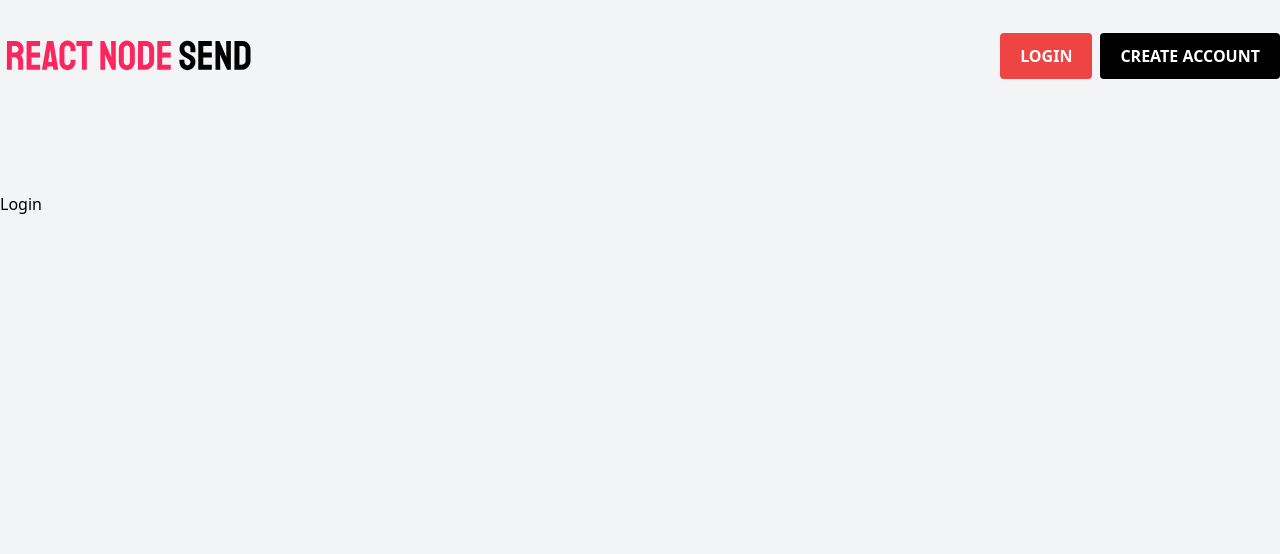
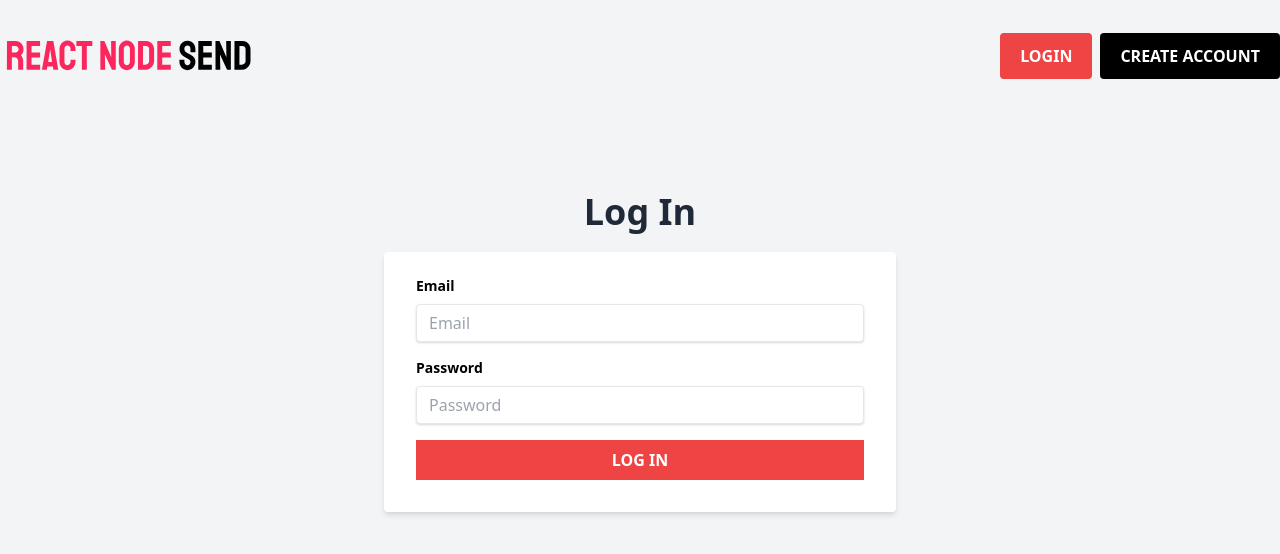
Before and after one commit to jimmy404/NodeServer-Client, a Next.js app: page /login in a window 1280 px wide. Shown: the top 554 px of the page. Built offline with nearby package versions, Linux system fonts and the light colour scheme.

Commit message:
Adding Form for Log in - validations

```diff
--- a/pages/createaccount.js
+++ b/pages/createaccount.js
@@ -19,7 +19,7 @@
                 .required('The email is required'),
             password: Yup.string()
                 .required('The password field cannot be empty')
-                .min(6, 'Password must be at least 8 characters long'),
+                .min(8, 'Password must be at least 8 characters long'),
         }),
         onSubmit: (values) => {
             console.log(values)
--- a/pages/login.js
+++ b/pages/login.js
@@ -1,11 +1,88 @@
 import React from 'react';
 import Layout from '../components/Layout';
+import { useFormik } from 'formik';
+import * as Yup from 'yup';
 
 const Login = () => {
+
+  const formik = useFormik({
+    initialValues: {
+        email: '',
+        password: ''
+    },
+    validationSchema: Yup.object({
+        email: Yup.string()
+            .email('The email is not valid')
+            .required('The email is required'),
+        password: Yup.string()
+            .required('The password field cannot be empty')
+    }),
+    onSubmit: (values) => {
+        console.log(values)
+    }
+});
+
   return(
     <Layout>
-      <h1>Login</h1>
-    </Layout>
+            <div className="md:w-4/5 xl:w-3/5 mx-auto mb-32">
+                <h2 className="text-4xl font-sans font-bold text-gray-800 text-center my-4">Log In</h2>
+                <div className="flex justify-center mt-5">
+                    <div className="w-full max-w-lg">
+                        <form
+                            className="bg-white rounded shadow-md px-8 pt-6 pb-8 mb-4"
+                            onSubmit={formik.handleSubmit}
+                        >
+                            <div className="mb-4">
+                                <label
+                                    className="block text-black text-sm font-bold mb-2"
+                                    htmlFor="email"
+                                >Email</label>
+                                <input
+                                    type="email"
+                                    className="shadow appearance-none border rounded w-full py-2 px-3 text-gray-700 leading-tight focus:outline-none focus:shadow-outline"
+                                    id="email"
+                                    placeholder="Email"
+                                    value={formik.values.email}
+                                    onChange={formik.handleChange}
+                                    onBlur={formik.handleBlur}
+                                />
+                                { formik.touched.email && formik.errors.email ? (
+                                    <div className="my-2 bg-gray-200 border-l-4 border-red-500 text-red-700 p-4">
+                                        <p className="font-bold">Error</p>
+                                        <p>{formik.errors.email}</p>
+                                    </div>
+                                ) : null }
+                            </div>
+                            <div className="mb-4">
+                                <label
+                                    className="block text-black text-sm font-bold mb-2"
+                                    htmlFor="password"
+                                >Password</label>
+                                <input
+                                    type="password"
+                                    className="shadow appearance-none border rounded w-full py-2 px-3 text-gray-700 leading-tight focus:outline-none focus:shadow-outline"
+                                    id="password"
+                                    placeholder="Password"
+                                    value={formik.values.password}
+                                    onChange={formik.handleChange}
+                                    onBlur={formik.handleBlur}
+                                />
+                                { formik.touched.password && formik.errors.password ? (
+                                    <div className="my-2 bg-gray-200 border-l-4 border-red-500 text-red-700 p-4">
+                                        <p className="font-bold">Error</p>
+                                        <p>{formik.errors.password }</p>
+                                    </div>
+                                ) : null }
+                            </div>
+                            <input
+                                type="submit"
+                                className="bg-red-500 hover:bg-gray-900 w-full p-2 text-white uppercase font-bold"
+                                value="Log In"
+                            />
+                        </form>
+                    </div>
+                </div>
+            </div>    </Layout>
   );
 }
 
```
